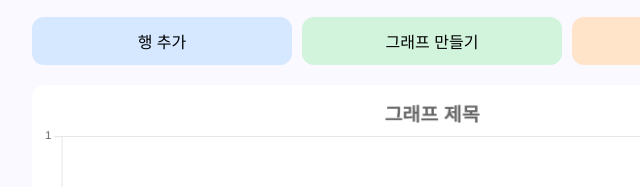
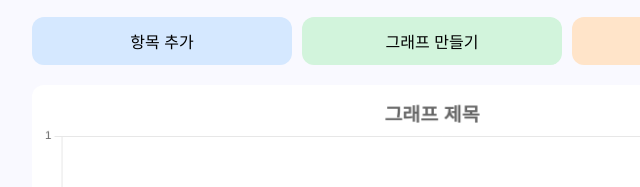
Before and after one commit to ilhoonseo/makegraph, a plain HTML site: page index.html in a window 1280 px wide. Shown: the part 348-535 px from the top of the page, 208-848 px from the left. Drawn offline with nearby package versions, Linux system fonts and the light colour scheme.

Commit message:
"행추가->항목추가"

```diff
--- a/index.html
+++ b/index.html
@@ -144,7 +144,7 @@ canvas {
   </table>
 
   <div class="button-group">
-    <button onclick="addRow()">행 추가</button>
+    <button onclick="addRow()">항목 추가</button>
     <button onclick="updateChart()">그래프 만들기</button>
     <button onclick="saveChartImage()">그래프 저장</button>
   </div>
```
